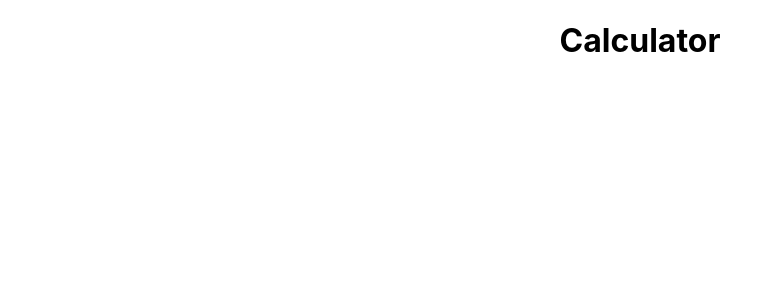
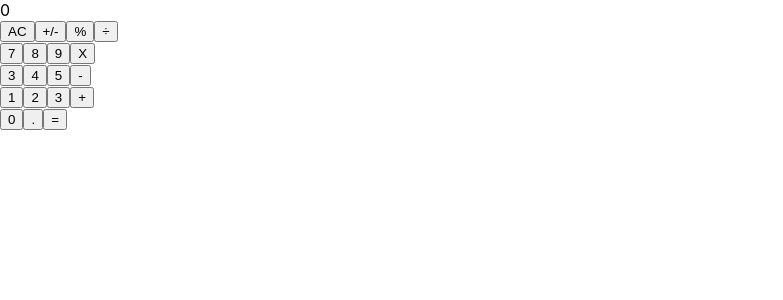
Before and after one commit to addod19/calculator, a React (Create React App) app: page / in a window 1280 px wide. Shown: the top 300 px of the page, without its empty margins (0-783 px from the left). Built offline with nearby package versions, Linux system fonts and the light colour scheme.

Commit message:
install styled components, create button, button panel and display components

```diff
--- a/package.json
+++ b/package.json
@@ -10,7 +10,8 @@
     "prop-types": "^15.7.2",
     "react": "^16.13.1",
     "react-dom": "^16.13.1",
-    "react-scripts": "3.4.1"
+    "react-scripts": "3.4.1",
+    "styled-components": "^5.1.1"
   },
   "scripts": {
     "start": "react-scripts start",
--- a/src/components/App.js
+++ b/src/components/App.js
@@ -0,0 +1,20 @@
+import React, {Component} from 'react';
+// import Big from './big.mjs';
+
+import Display from './Display';
+import ButtonPanel from './ButtonPanel';
+
+
+class App extends Component {
+
+    render() {
+        return(
+            <div className="wrapper">
+                <Display />
+                <ButtonPanel />
+            </div>
+        );
+    }
+}
+
+export default App;
--- a/src/components/Button.js
+++ b/src/components/Button.js
@@ -0,0 +1,17 @@
+import React from 'react';
+import propTypes from 'prop-types'
+
+const Button = ({ name, onClick}) => {
+
+    return(
+        <button onClick={onClick}>
+            {name}
+        </button>
+    );
+}
+
+Button.propTypes = {
+    name: propTypes.string.isRequired,
+    onClick: propTypes.string
+}
+export default Button;
--- a/src/components/ButtonPanel.js
+++ b/src/components/ButtonPanel.js
@@ -0,0 +1,42 @@
+import React from 'react';
+
+import Button from './Button';
+
+
+const ButtonPanel = () => {
+
+    const group1 = [ 'AC', '+/-', '%', '÷'];
+    const group2 = [ '7', '8', '9', 'X'];
+    const group3 = [ '3', '4', '5', '-'];
+    const group4 = [ '1', '2', '3', '+'];
+    const group5 = ['0', '.', '='];
+
+    const buttonGroups = (group) => group.map((button) =>
+        ( (button) ? <Button name={button} key={button}/>
+            : <Button name={button} key={button} />
+        )
+    )
+
+    return(
+
+        <div className="calculatorPanel">
+            <div className="group1">
+                { buttonGroups(group1)}
+            </div>
+            <div className="group2">
+                { buttonGroups(group2)}
+            </div>
+            <div className="group3">
+                { buttonGroups(group3)}
+            </div>
+            <div className="group4">
+                { buttonGroups(group4)}
+            </div>
+            <div className="group5">
+                { buttonGroups(group5)}
+            </div>
+        </div>
+    );
+}
+
+export default ButtonPanel;
--- a/src/components/Display.js
+++ b/src/components/Display.js
@@ -0,0 +1,23 @@
+import React from 'react';
+
+import PropTypes from 'prop-types';
+
+const Display = ( { result } ) =>
+    (
+        <div className="displayWrap">
+            <div className="result">
+                { result }
+            </div>
+        </div>
+    );
+
+
+// Display.propTypes = {
+//     result: result.propTypes.string
+// }
+
+Display.defaultProps = {
+    result: '0'
+}
+
+export default Display;
--- a/src/index.js
+++ b/src/index.js
@@ -1,7 +1,7 @@
 import React from 'react';
 import ReactDOM from 'react-dom';
 import './index.css';
-import App from './App';
+import App from './components/App';
 import * as serviceWorker from './serviceWorker';
 
 ReactDOM.render(
```
Also changed, not shown: 1 other file (tests, documents, lock files or other folders).
